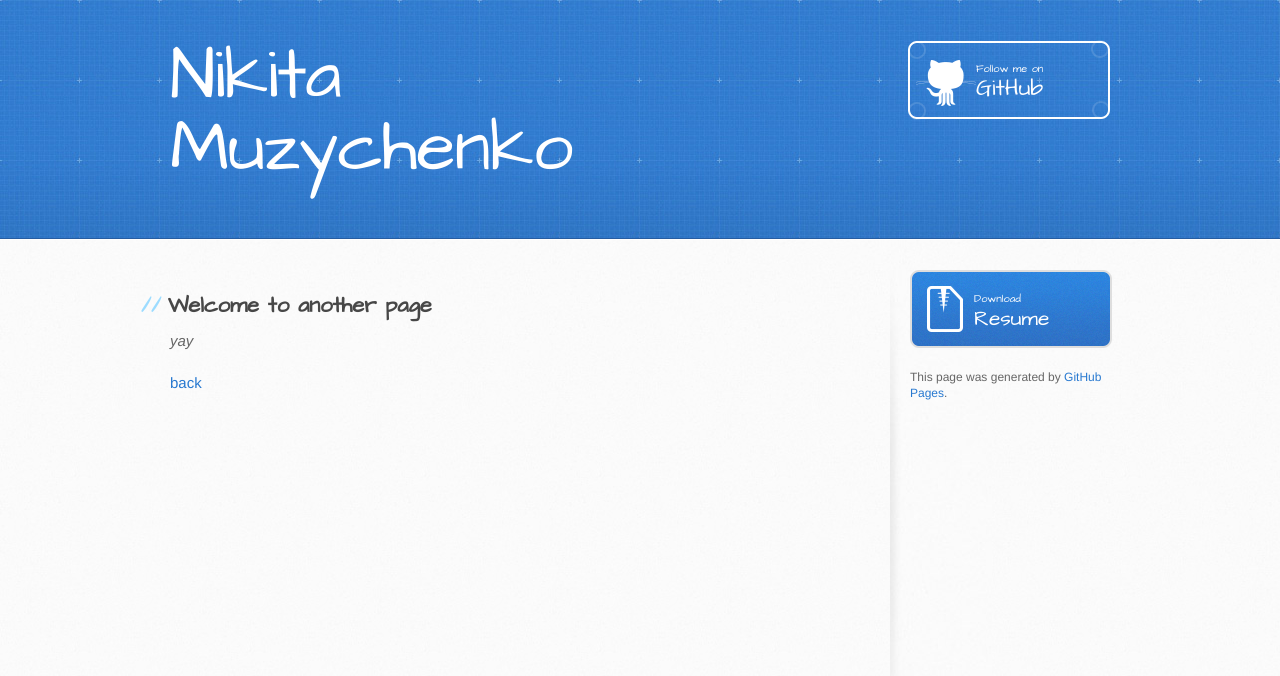
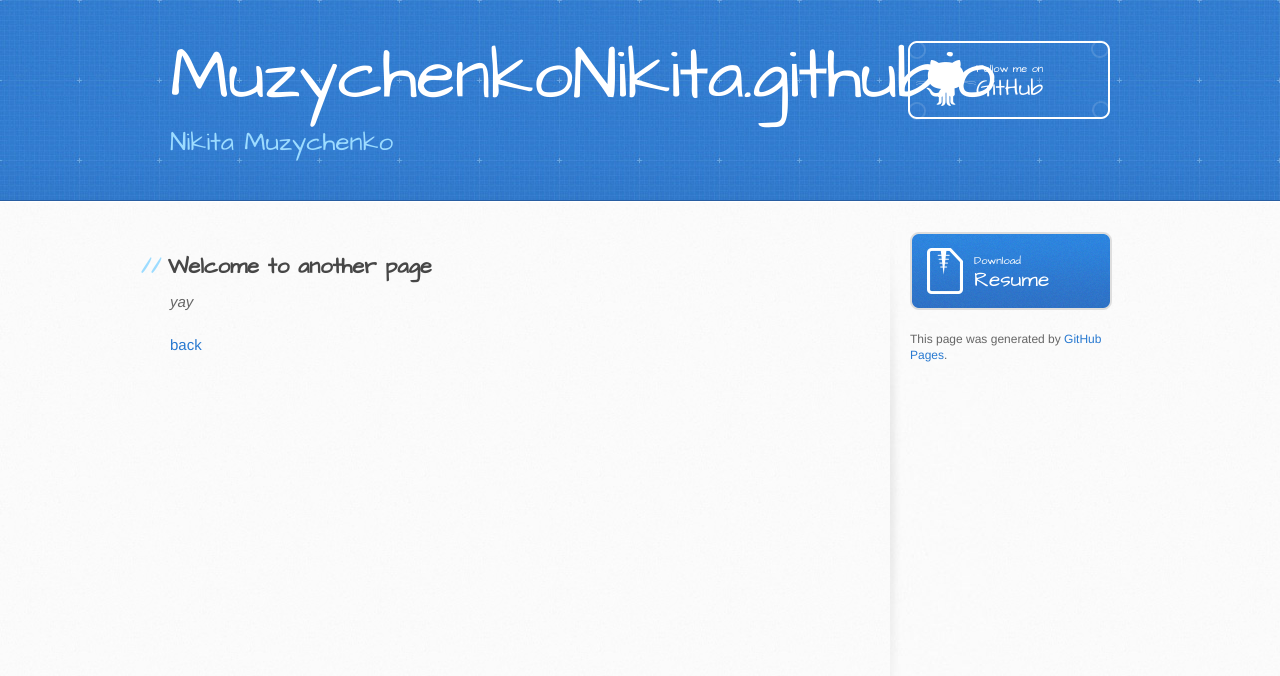
Before and after one commit to MuzychenkoNikita/MuzychenkoNikita.github.io, a Jekyll site: the page built from another-page.md, in a window 1280 px wide. Shown: the top 676 px of the page. Built offline with Jekyll 4.4.1, drawn with Linux system fonts in a browser that asks for light colours; the repository's description, which GitHub fills in, is left out; our own code applies the rules of GitHub Pages for plain Markdown files; part of the change alters nothing that is shown.

```diff
--- a/_config.yml
+++ b/_config.yml
@@ -1,5 +1,5 @@
-title: Nikita Muzychenko
-description:
+title:
+description: Nikita Muzychenko
 show_downloads: true
 google_analytics:
 theme: jekyll-theme-architect
```
